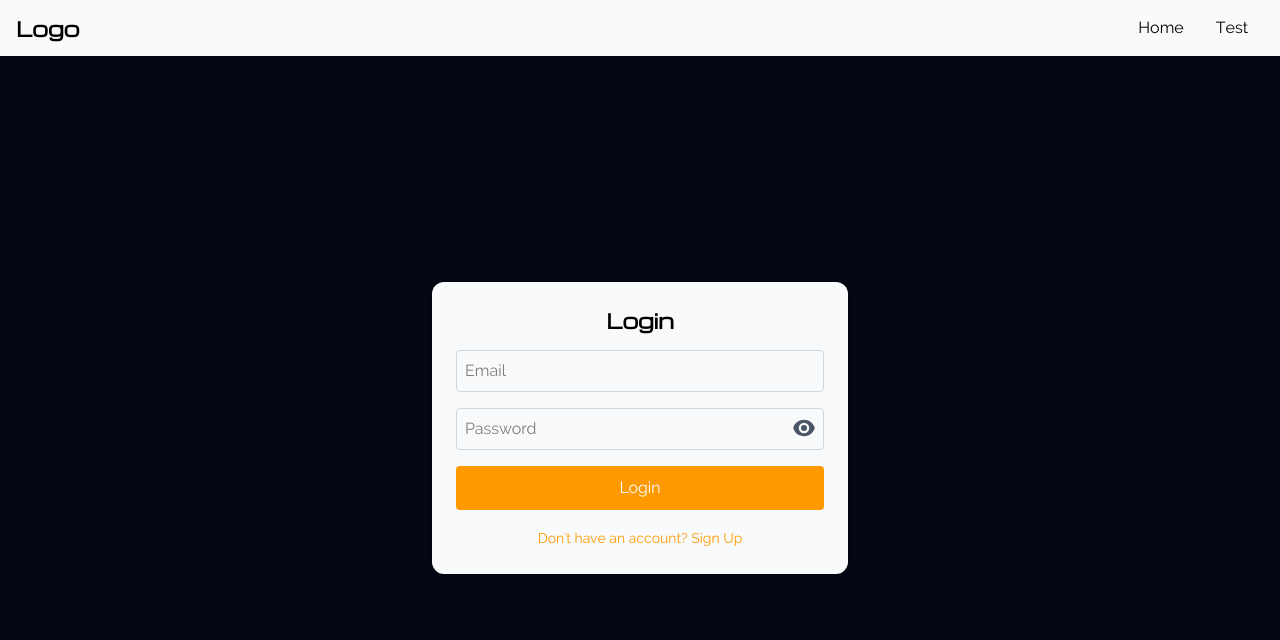
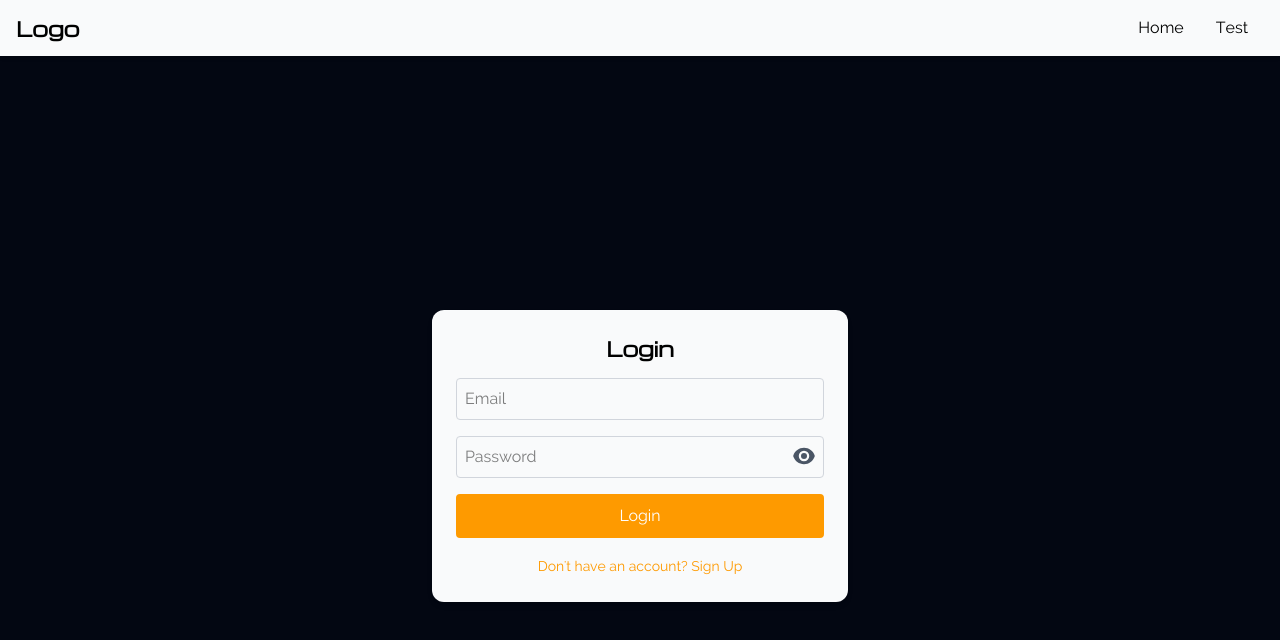
Before and after one commit to abrown5421/ecommerce-example, a React (Vite) app in the folder apps/web/: page /auth in a window 1280 px wide. Shown: the top 640 px of the page. Built offline with nearby package versions, Linux system fonts and the light colour scheme; no server answers.

Commit message:
fixing two typos in css class names

```diff
--- a/apps/web/src/pages/auth/Auth.tsx
+++ b/apps/web/src/pages/auth/Auth.tsx
@@ -145,7 +145,7 @@
       animate={{ opacity: 1 }}
       exit={{ opacity: 0 }}
       transition={{ duration: 0.3 }}
-      className="h-screen bg-neutral-contrast minus-nav relative z-0 p-4 flex items-center justify-center"
+      className="h-screen bg-neutral-contrast sup-min-nav relative z-0 p-4 flex items-center justify-center"
     >
       <AnimatePresence mode="wait">
         <motion.div
--- a/apps/web/src/pages/product/Product.tsx
+++ b/apps/web/src/pages/product/Product.tsx
@@ -13,7 +13,7 @@
       animate={{ opacity: 1 }}
       exit={{ opacity: 0 }}
       transition={{ duration: 0.3 }}
-      className="h-screen bg-neutral minus-nav relative z-0 p-4 flex flex-col justify-center items-center"
+      className="h-screen bg-neutral sup-min-nav relative z-0 p-4 flex flex-col justify-center items-center"
     >
       {isLoading ? (
         <Loader />
```
